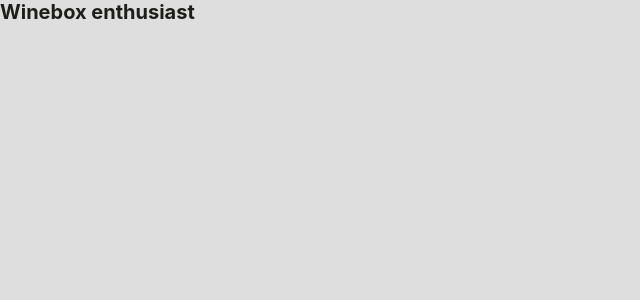
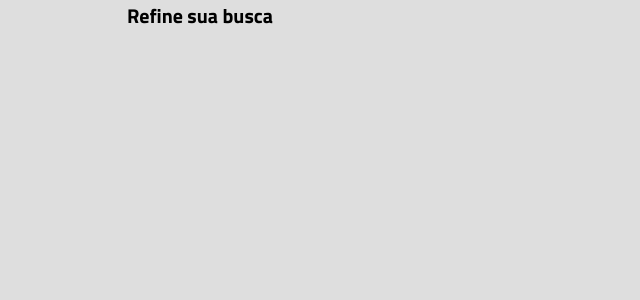
Before and after one commit to NunesNathan/wine-challenge, a Next.js app: page / in a window 1280 px wide. Shown: the top 300 px of the page, without its empty margins (0-640 px from the left). Built offline with nearby package versions, Linux system fonts and the light colour scheme.

Commit message:
setup: default theme & tests structure

```diff
--- a/jest.config.js
+++ b/jest.config.js
@@ -1,8 +1,8 @@
 module.exports = {
   testEnvironment: 'jsdom',
-  testPathIgnorePatterns: ['/node_modules/', '/.next/'],
+  testPathIgnorePatterns: ['/node_modules/', '/.next/', '/src/utils/test.tsx'],
   collectCoverage: true,
-  collectCoverageFrom: ['src/**/*.ts(x)?'],
+  collectCoverageFrom: ['src/components/**/*.ts(x)?'],
   setupFilesAfterEnv: ['<rootDir>/.jest/setup.ts'],
   modulePaths: ['<rootDir>/src/'],
   transform: {
--- /dev/null
+++ b/src/components/Filter/index.tsx
@@ -0,0 +1,9 @@
+import * as S from './styles';
+
+const Filter = () => (
+  <S.Wrapper>
+    <S.title>Refine sua busca</S.title>
+  </S.Wrapper>
+);
+
+export default Filter;
--- /dev/null
+++ b/src/components/Filter/styles.ts
@@ -0,0 +1,16 @@
+import styled, { css } from 'styled-components';
+
+export const Wrapper = styled.aside`
+  max-width: 40rem;
+  height: 100vh;
+  text-align: center;
+`;
+
+export const title = styled.h3`
+  ${({ theme }) => css`
+    font-size: 2rem;
+    font-family: ${theme.font.family.secondary};
+    font-weight: 700;
+    color: ${theme.color.black};
+  `}
+`;
--- a/src/components/Main/index.tsx
+++ /dev/null
@@ -1,9 +0,0 @@
-import S from './styles';
-
-const Main = () => (
-  <S>
-    <h1>Winebox enthusiast</h1>
-  </S>
-);
-
-export default Main;
--- a/src/components/Main/styles.ts
+++ /dev/null
@@ -1,10 +0,0 @@
-import styled from 'styled-components';
-
-const Wrapper = styled.main`
-  background-color: #dedede;
-  color: #1d1d1b;
-  width: 100%;
-  height: 100%;
-`;
-
-export default Wrapper;
--- a/src/pages/_document.tsx
+++ b/src/pages/_document.tsx
@@ -41,6 +41,16 @@ export default class MyDocument extends Document {
     return (
       <Html lang="pt-BR">
         <Head />
+        <link rel="preconnect" href="https://fonts.googleapis.com" />
+        <link
+          href="https://fonts.googleapis.com/css2?family=Lato:wght@400;700&display=swap"
+          rel="stylesheet"
+        />
+        <link rel="preconnect" href="https://fonts.googleapis.com" />
+        <link
+          href="https://fonts.googleapis.com/css2?family=Titillium+Web:wght@400;700&display=swap"
+          rel="stylesheet"
+        />
         <body>
           <Main />
           <NextScript />
--- a/src/pages/index.tsx
+++ b/src/pages/index.tsx
@@ -1,5 +1,5 @@
-import Main from 'components/Main';
+import Filter from 'components/Filter';
 
 export default function Home() {
-  return <Main />;
+  return <Filter />;
 }
--- a/src/styles/global.ts
+++ b/src/styles/global.ts
@@ -1,4 +1,4 @@
-import { createGlobalStyle } from 'styled-components';
+import { createGlobalStyle, css } from 'styled-components';
 
 const GlobalStyles = createGlobalStyle`
   * {
@@ -11,13 +11,15 @@ const GlobalStyles = createGlobalStyle`
     font-size: 62.5%;
   }
 
-  html, body, #__next {
-    height: 100%;
-  }
-
-  body {
-    font-family: -apple-system, BlinkMacSystemFont, 'Segoe UI', Roboto, Oxygen, Ubuntu, Cantarell, 'Open Sans', 'Helvetica Neue', sans-serif
-  }
+  ${({ theme }) => css`
+    body {
+      background-color: ${theme.color.bg};
+      font-family: ${theme.font.family.primary}, -apple-system,
+        BlinkMacSystemFont, 'Segoe UI', Roboto, Oxygen, Ubuntu, Cantarell,
+        'Open Sans', 'Helvetica Neue', sans-serif;
+      font-weight: 400;
+    }
+  `}
 `;
 
 export default GlobalStyles;
--- a/src/styles/theme.ts
+++ b/src/styles/theme.ts
@@ -1 +1,36 @@
-export default {} as const;
+export default {
+  font: {
+    family: {
+      primary: 'Lato',
+      secondary: 'Titillium Web',
+    },
+    size: {
+      xsmaller: '1rem',
+      smaller: '1.1rem',
+      xxxsmall: '1.2rem',
+      xxsmall: '1.4rem',
+      xsmall: '1.44rem',
+      small: '1.557rem',
+      regular: '1.6rem',
+      large: '1.8rem',
+      xlarge: '2rem',
+      xxlarge: '2.3rem',
+      xxxlarge: '2.4rem',
+      larger: '2.8rem',
+    },
+  },
+  color: {
+    white: '#fff',
+    bg: '#dedede',
+    green: '#7ebc43',
+    highlight: '#f79552',
+    redViolet: '#d14b8f',
+    pink: '#ef58ad',
+    lightGrey: '#555',
+    grey: '#666',
+    darkGrey: '#888',
+    blackMetal: '#1d1d1b',
+    darkestGrey: '#111',
+    black: '#000',
+  },
+} as const;
```
Also changed, not shown: src/components/Filter/test.tsx (added, +29 -0 lines), src/components/Main/test.tsx (deleted, +0 -18 lines), src/utils/test.tsx (added, +8 -0 lines).
